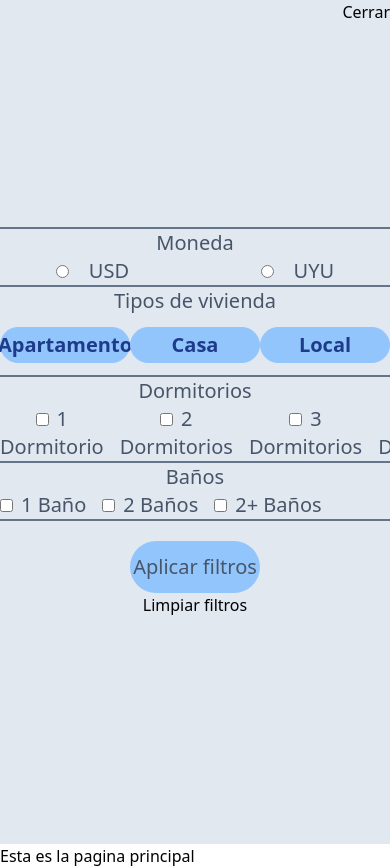
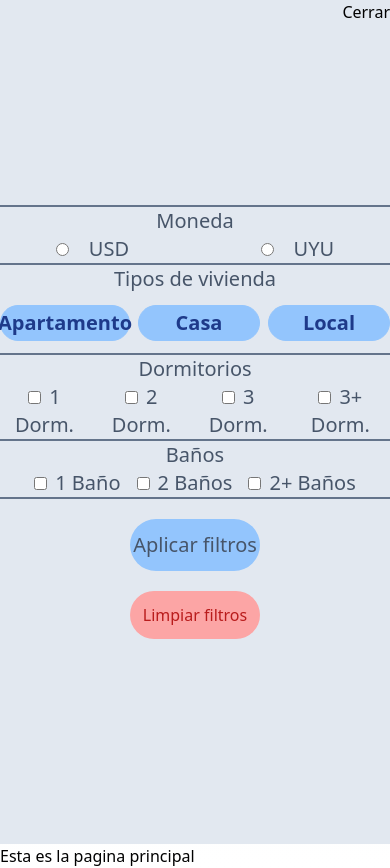
Before and after one commit to cristian-encalada/Alquivago, a Next.js app in the folder alquivago-nextjs/: page / in a window 390 px wide. Both pictures are taken after a click on the button "Filtros". Built offline with nearby package versions, Linux system fonts and the light colour scheme.

Commit message:
Stylished a little bit mobile filters

```diff
--- a/alquivago-nextjs/app/components/MobileFilter.jsx
+++ b/alquivago-nextjs/app/components/MobileFilter.jsx
@@ -72,9 +72,10 @@ export default function MobileFilter() {
         setFilters([...filters, value]);
       }
     }
-
-
-
+  const removeFilters = () => {
+    setFilters([])
+    return router.push('/publish')
+  }
   const handleApplyFilters = () => {
     // Aquí puedes usar el estado actualizado filters para realizar acciones con los filtros seleccionados
     const routeParsed = formatearArrayComoString(filters)
@@ -84,7 +85,7 @@ export default function MobileFilter() {
 
   return (
     <>
-    <button class="bg-blue-500 hover:bg-blue-700 text-white font-bold py-2 px-4 rounded" onClick={handleVisibility}>Filtros</button>
+    <button class="bg-dorado-200 hover:bg-dorado-500 w-4/6 text-white font-bold py-2 px-6 rounded" onClick={handleVisibility}>Filtros</button>
     <section className={`md:hidden ${visible} fixed z-30 inset-0 m-auto h-screen w-full flex-col justify-center items-center bg-slate-200`}>
       <div className="absolute top-0 right-0" onClick={handleVisibility}>Cerrar</div>
     <div className={`flex-col items-center justify-center gap-2 text-center text-xl font-medium text-slate-600 w-full`}>
@@ -96,7 +97,7 @@ export default function MobileFilter() {
     </ul>
     <div className="h-0.5 w-full bg-slate-500"></div>
     <h1>Tipos de vivienda</h1>
-    <div className="w-full flex justify-center my-3" >
+    <div className="w-full flex justify-center my-3 gap-2" >
     <button type="button" className="flex w-1/3 flex-grow rounded-full ring-blue-500 focus:outline-none focus:ring-2" data-value="tipos=0" onClick={handleTiposViviendaChange}>
       <span className="text-m inline-flex h-9 w-full items-center justify-center rounded-full border border-blue-300 bg-blue-300 font-bold leading-none text-blue-900 hover:border-blue-900 group-hover:border-blue-900">Apartamento</span>
     </button>
@@ -109,15 +110,15 @@ export default function MobileFilter() {
     </div>
     <div className="flex h-0.5 w-full bg-slate-500"></div>
     <h1>Dormitorios</h1>
-    <ul className="flex gap-4">
-      <li><input type="checkbox" value="dormitorios=1" className="mr-2" onChange={handleDormitoriosChange} checked={filters.includes('dormitorios=1')} />1 Dormitorio</li>
-      <li><input type="checkbox" value="dormitorios=2" className="mr-2" onChange={handleDormitoriosChange} checked={filters.includes('dormitorios=2')} />2 Dormitorios</li>
-      <li><input type="checkbox" value="dormitorios=3" className="mr-2" onChange={handleDormitoriosChange} checked={filters.includes('dormitorios=3')}/>3 Dormitorios</li>
-      <li><input type="checkbox" value="dormitorios=4" className="mr-2" onChange={handleDormitoriosChange} checked={filters.includes('dormitorios=4')}/>3+ Dormitorios</li>
+    <ul className="flex container gap-2">
+      <li><input type="checkbox" value="dormitorios=1" className="mr-2" onChange={handleDormitoriosChange} checked={filters.includes('dormitorios=1')} />1 Dorm.</li>
+      <li><input type="checkbox" value="dormitorios=2" className="mr-2" onChange={handleDormitoriosChange} checked={filters.includes('dormitorios=2')} />2 Dorm.</li>
+      <li><input type="checkbox" value="dormitorios=3" className="mr-2" onChange={handleDormitoriosChange} checked={filters.includes('dormitorios=3')}/>3 Dorm.</li>
+      <li><input type="checkbox" value="dormitorios=4" className="mr-2" onChange={handleDormitoriosChange} checked={filters.includes('dormitorios=4')}/>3+ Dorm.</li>
     </ul>
     <div className="flex h-0.5 w-full bg-slate-500"></div>
     <h1>Baños</h1>
-    <ul className="flex gap-4">
+    <ul className="flex gap-4 justify-center">
       <li><input type="checkbox" value="baños=1" className="mr-2" onChange={handleBaniosChange} checked={filters.includes('baños=1')}/>1 Baño</li>
       <li><input type="checkbox" value="baños=2" className="mr-2" onChange={handleBaniosChange} checked={filters.includes('baños=2')}/>2 Baños</li>
       <li><input type="checkbox" value="baños=3" className="mr-2" onChange={handleBaniosChange} checked={filters.includes('baños=3')}/>2+ Baños</li>
@@ -125,7 +126,7 @@ export default function MobileFilter() {
     <div className="h-0.5 w-full bg-slate-500"></div>
   <button type="button" className="mt-5 py-3 w-1/3 flex-grow rounded-full ring-blue-500 focus:outline-none focus:ring-2 bg-blue-300 text-center hover:scale-125 transition" onClick={handleApplyFilters}>Aplicar filtros</button>
   </div>
-  <button onClick={() => setFilters([])}>Limpiar filtros</button>
+  <button className="mt-5 py-3 w-1/3 aspect-ratio rounded-full ring-red-500 focus:outline-none focus:ring-2 bg-red-300 text-center hover:scale-125 transition text-red-700" onClick={removeFilters}>Limpiar filtros</button>
 </section>
 </>
   )
```
